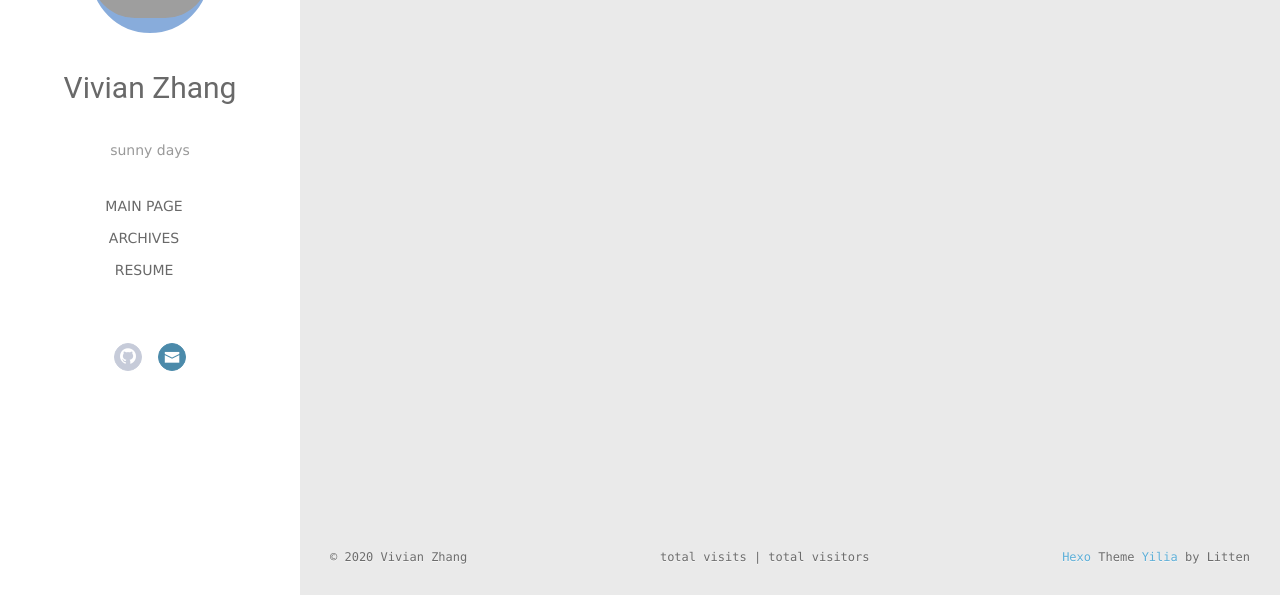
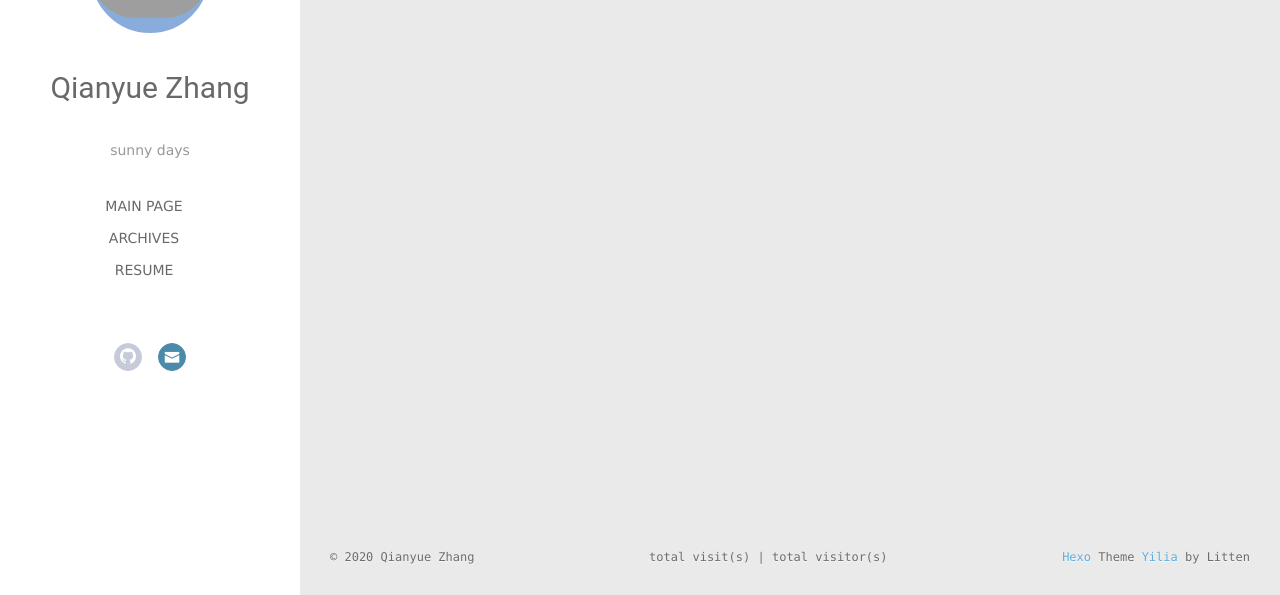
Before and after one commit to zhqyvvn/zhqyvvn.github.io, a plain HTML site: page archives/2020/01/index.html in a window 1280 px wide. Shown: the part 202-797 px from the top of the page. Drawn offline with nearby package versions, Linux system fonts and the light colour scheme; some packages are replaced by stand-ins of ours; grey boxes are pictures that could not be loaded; a script that the page names is missing.

Commit message:
Site updated: 2020-01-01 21:07:10

```diff
--- a/archives/2020/01/index.html
+++ b/archives/2020/01/index.html
@@ -6,16 +6,16 @@
   <meta name="renderer" content="webkit">
   <meta http-equiv="X-UA-Compatible" content="IE=edge" >
   <link rel="dns-prefetch" href="http://zhqyvvn.github.io">
-  <title>Archives: 2020/1 | Vivian Zhang&#39;s Blog</title>
+  <title>Archives: 2020/1 | Qianyue Zhang&#39;s Blog</title>
   <meta name="viewport" content="width=device-width, initial-scale=1, maximum-scale=1">
   <meta name="description" content="Collections of Portfolios">
 <meta property="og:type" content="website">
-<meta property="og:title" content="Vivian Zhang&#39;s Blog">
+<meta property="og:title" content="Qianyue Zhang&#39;s Blog">
 <meta property="og:url" content="http://zhqyvvn.github.io/archives/2020/01/index.html">
-<meta property="og:site_name" content="Vivian Zhang&#39;s Blog">
+<meta property="og:site_name" content="Qianyue Zhang&#39;s Blog">
 <meta property="og:description" content="Collections of Portfolios">
 <meta property="og:locale" content="en_US">
-<meta property="article:author" content="Vivian Zhang">
+<meta property="article:author" content="Qianyue Zhang">
 <meta name="twitter:card" content="summary">
 
 
@@ -46,7 +46,7 @@
 			<img src="https://avatars0.githubusercontent.com/u/38484412?s=460&amp;v=4" class="js-avatar">
 		</a>
 		<hgroup>
-		  <h1 class="header-author"><a href="/">Vivian Zhang</a></h1>
+		  <h1 class="header-author"><a href="/">Qianyue Zhang</a></h1>
 		</hgroup>
 
 		<p class="header-subtitle">sunny days</p>
@@ -98,7 +98,7 @@
 				<img src="https://avatars0.githubusercontent.com/u/38484412?s=460&amp;v=4" class="js-avatar">
 			</div>
 			<hgroup>
-			  <h1 class="header-author js-header-author">Vivian Zhang</h1>
+			  <h1 class="header-author js-header-author">Qianyue Zhang</h1>
 			</hgroup>
 
 			<p class="header-subtitle"><i class="icon icon-quo-left"></i>sunny days<i class="icon icon-quo-right"></i></p>
@@ -216,14 +216,14 @@
   <div class="outer">
     <div id="footer-info">
     	<div class="footer-left">
-    		&copy; 2020 Vivian Zhang
+    		&copy; 2020 Qianyue Zhang
     	</div>
 
 
             <!-- 不蒜子统计 -->
-            <span id="busuanzi_container_site_pv">total <span id="busuanzi_value_site_pv"></span> visits</span>
+            <span id="busuanzi_container_site_pv">total <span id="busuanzi_value_site_pv"></span> visit(s)</span>
             <span class="post-meta-divider">|</span>
-            <span id="busuanzi_container_site_uv">total <span id="busuanzi_value_site_uv"></span> visitors</span>
+            <span id="busuanzi_container_site_uv">total <span id="busuanzi_value_site_uv"></span> visitor(s)</span>
             <script async src="//busuanzi.ibruce.info/busuanzi/2.3/busuanzi.pure.mini.js"></script>
 
 
```
Also changed, not shown: 2020/01/01/hello-world/index.html (+8 -8 lines), archives/2020/index.html (+9 -9 lines), archives/index.html (+9 -9 lines), index.html (+9 -9 lines), tags/hexo/index.html (+9 -9 lines).
